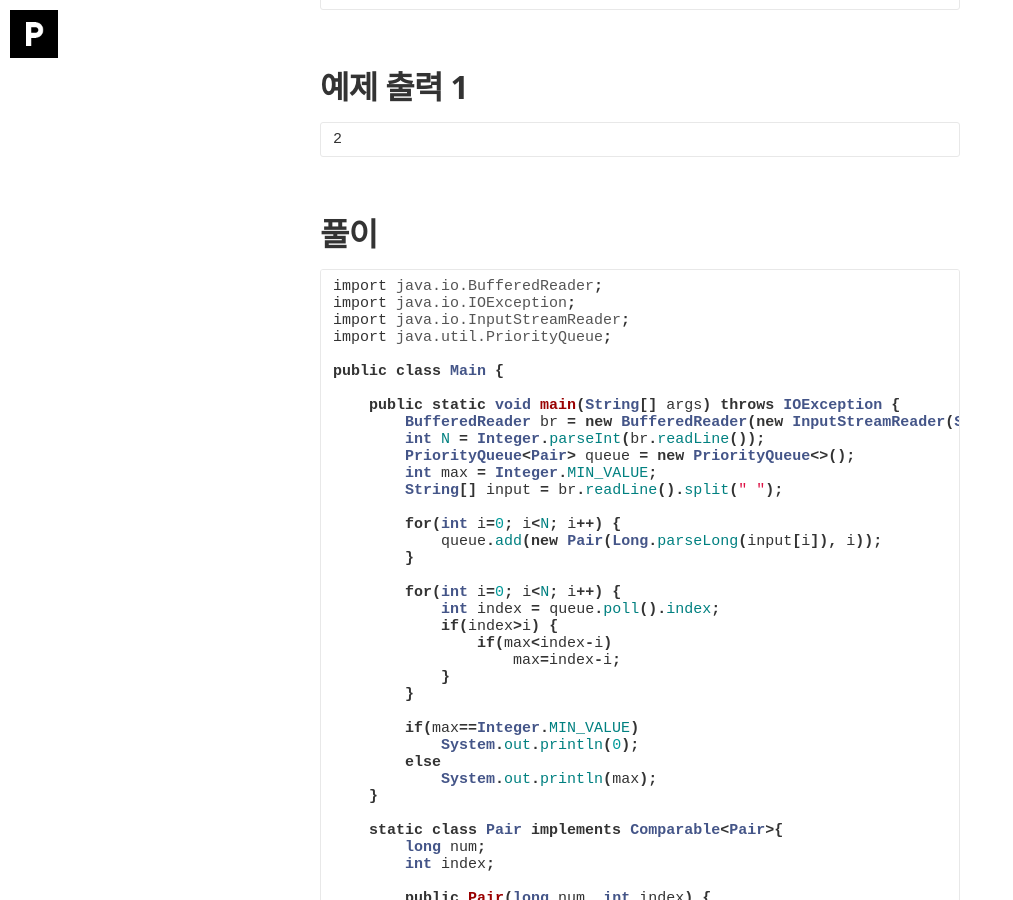
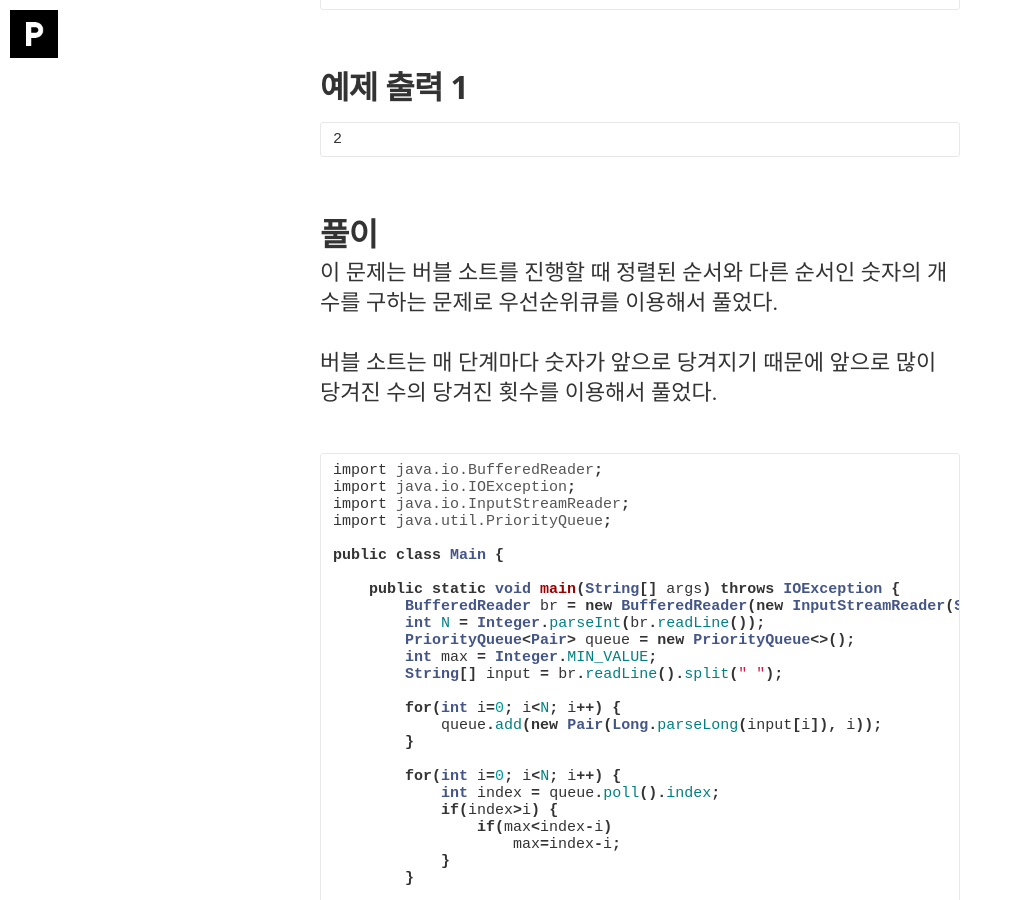
Before and after one commit to pss407/pss407.github.io, a Jekyll site: the page built from _posts/2020-03-08-백준#1838.md, in a window 1280 px wide and 900 px high, scrolled down 2610 px. Shown: the whole window, without its empty margins (0-1013 px from the left). Built offline with Jekyll 4.4.1, drawn with Linux system fonts in a browser that asks for light colours; nearby versions of some CDN libraries; some web fonts are replaced.

Commit message:
Update 2020-03-08-백준#1838.md

````diff
--- a/_posts/2020-03-08-백준#1838.md
+++ b/_posts/2020-03-08-백준#1838.md
@@ -76,6 +76,10 @@ for (i=0; i<N; i++) {
 풀이
 --------------------------
 
+이 문제는 버블 소트를 진행할 때 정렬된 순서와 다른 순서인 숫자의 개수를 구하는 문제로 우선순위큐를 이용해서 풀었다.
+
+버블 소트는 매 단계마다 숫자가 앞으로 당겨지기 때문에 앞으로 많이 당겨진 수의 당겨진 횟수를 이용해서 풀었다.
+
 ```java
 import java.io.BufferedReader;
 import java.io.IOException;
````
